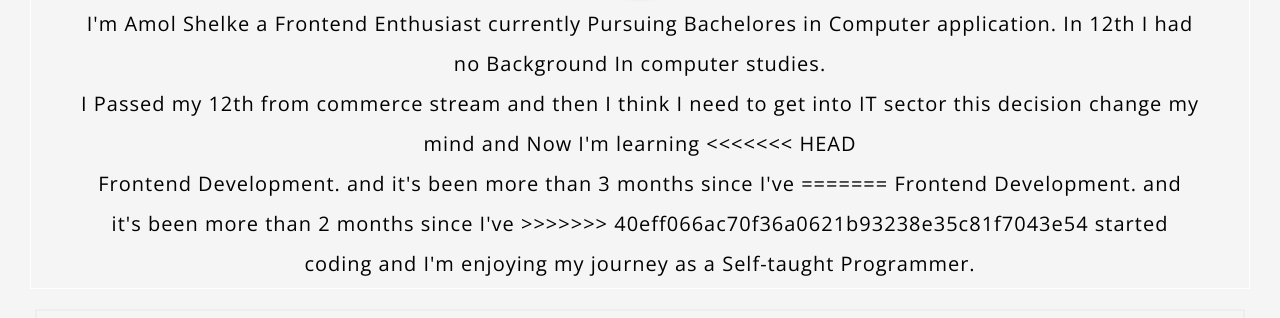
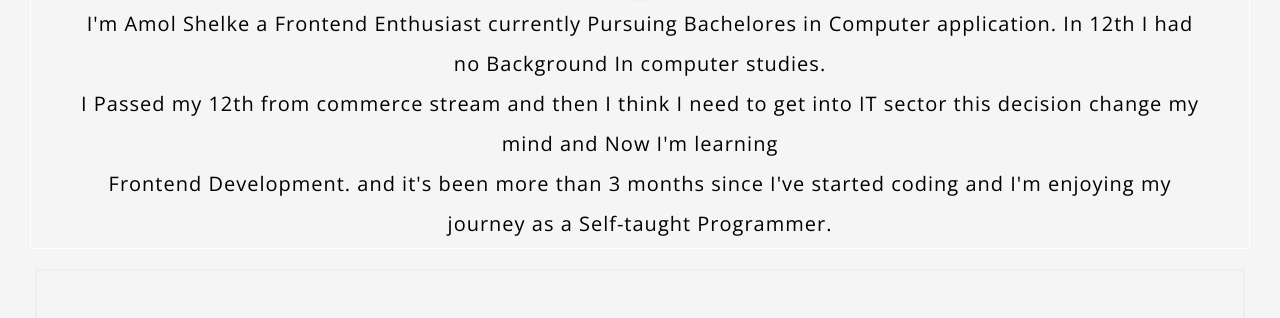
Before and after one commit to AmolShelke2/Portfolio, a plain HTML site: page index.html in a window 1280 px wide. Shown: the part 340-658 px from the top of the page. Drawn offline with nearby package versions, Linux system fonts and the light colour scheme.

Commit message:
modified index.html

```diff
--- a/index.html
+++ b/index.html
@@ -43,12 +43,8 @@
           <br />
           I Passed my 12th from commerce stream and then I think I need to get
           into IT sector this decision change my mind and Now I'm learning
-<<<<<<< HEAD
           <br />
           Frontend Development. and it's been more than 3 months since I've
-=======
-          Frontend Development. and it's been more than 2 months since I've
->>>>>>> 40eff066ac70f36a0621b93238e35c81f7043e54
           started coding and I'm enjoying my journey as a Self-taught
           Programmer.
         </p>
```
